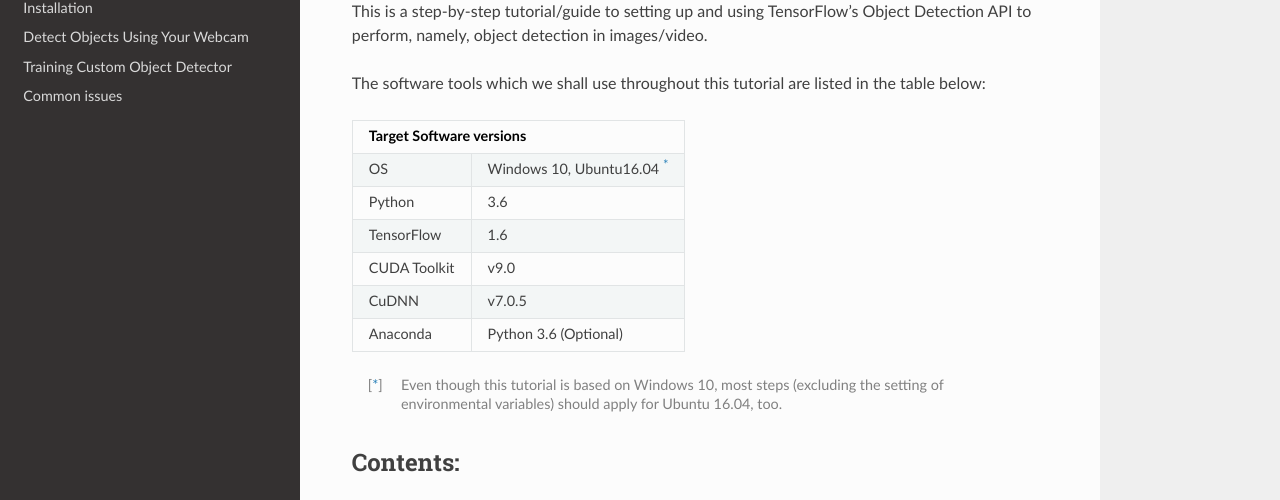
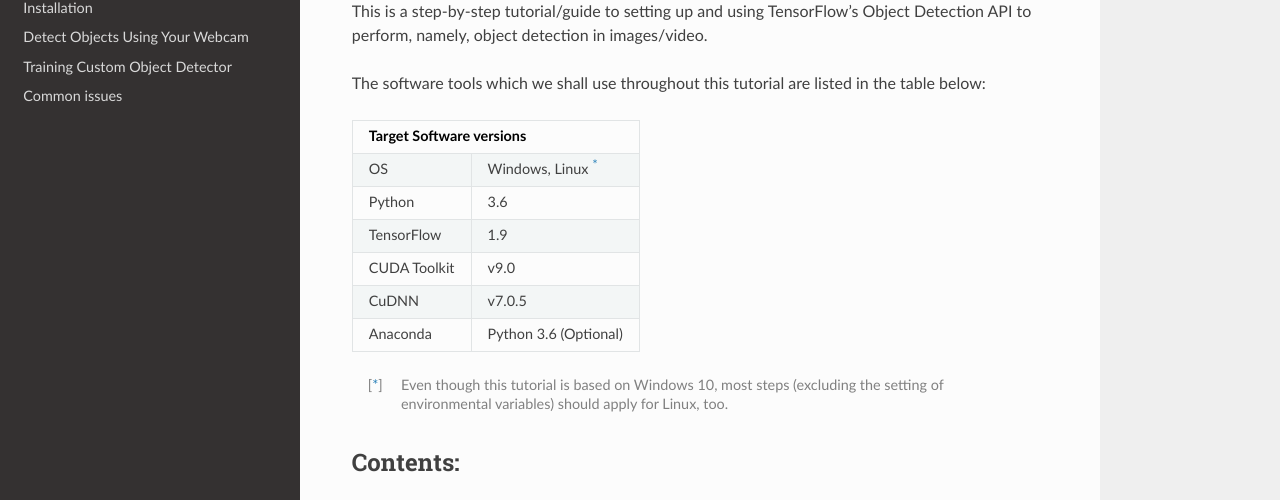
Before and after one commit to sglvladi/TensorFlowObjectDetectionTutorial, a Sphinx documentation site: the page built from docs/source/index.rst, in a window 1280 px wide and 900 px high. Shown: the part 160-660 px from the top of the window. Built offline with Sphinx 7.4.7 and the Read the Docs theme 2.0.0, drawn with Linux system fonts in a browser that asks for light colours.

Commit message:
v2.0:  - Updated for Tensorflow 1.9  - Removed/Modified unnecessary Environmental variables  - Added installation instructions for pycocotools  - Tidied up certain parts that seemed ambiguous

```diff
--- a/docs/source/index.rst
+++ b/docs/source/index.rst
@@ -13,11 +13,11 @@
 +---------------------------------------------+
 | Target Software versions                    |
 +==============+==============================+
-| OS           | Windows 10, Ubuntu16.04 [*]_ |
+| OS           | Windows, Linux [*]_          |
 +--------------+------------------------------+
 | Python       | 3.6                          |
 +--------------+------------------------------+
-| TensorFlow   | 1.6                          |
+| TensorFlow   | 1.9                          |
 +--------------+------------------------------+
 | CUDA Toolkit | v9.0                         |
 +--------------+------------------------------+
@@ -26,7 +26,7 @@
 | Anaconda     | Python 3.6 (Optional)        |
 +--------------+------------------------------+
 
-.. [*] Even though this tutorial is based on Windows 10, most steps (excluding the setting of environmental variables) should apply for Ubuntu 16.04, too.
+.. [*] Even though this tutorial is based on Windows 10, most steps (excluding the setting of environmental variables) should apply for Linux, too.
 
 .. toctree::
    :maxdepth: 5
```
Also changed, not shown: docs/source/install.rst (+9 -6 lines), 8 other files.
